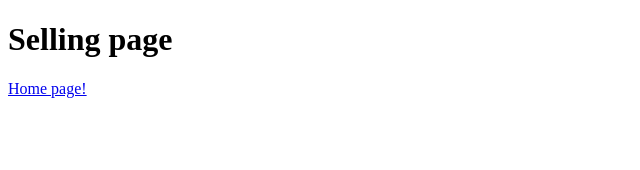
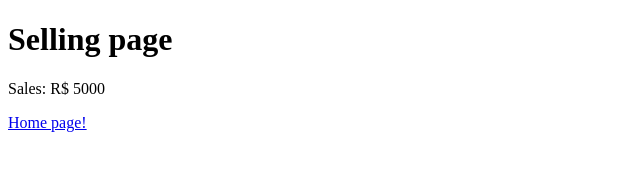
Before and after one commit to binizo/aula01, a plain HTML site: page sales.html in a window 1280 px wide. Shown: the whole page, without its empty margins (0-640 px from the left). Drawn offline with Linux system fonts and the light colour scheme.

Commit message:
Added sales value

```diff
--- a/sales.html
+++ b/sales.html
@@ -7,6 +7,7 @@
 </head>
 <body>
     <h1>Selling page</h1>
+    <p>Sales: R$ 5000</p>
     <a href="index.html">Home page!</a>
 </body>
 </html>
```
